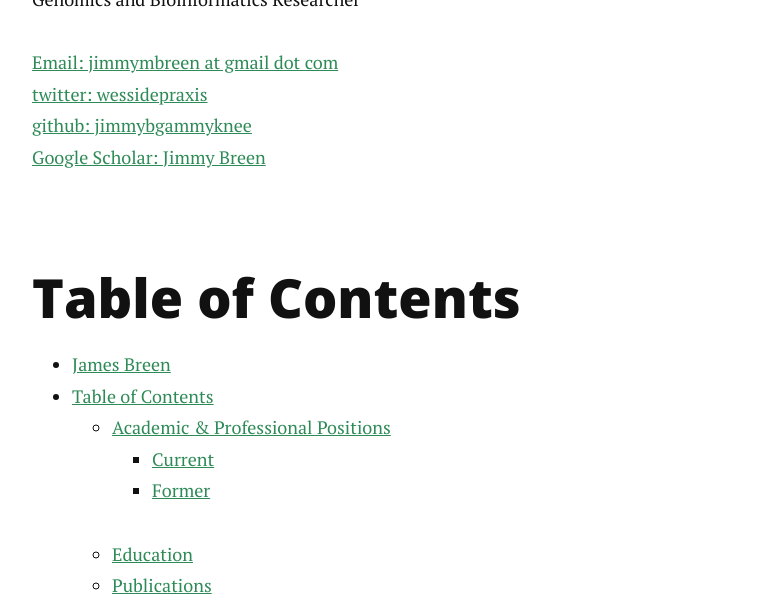
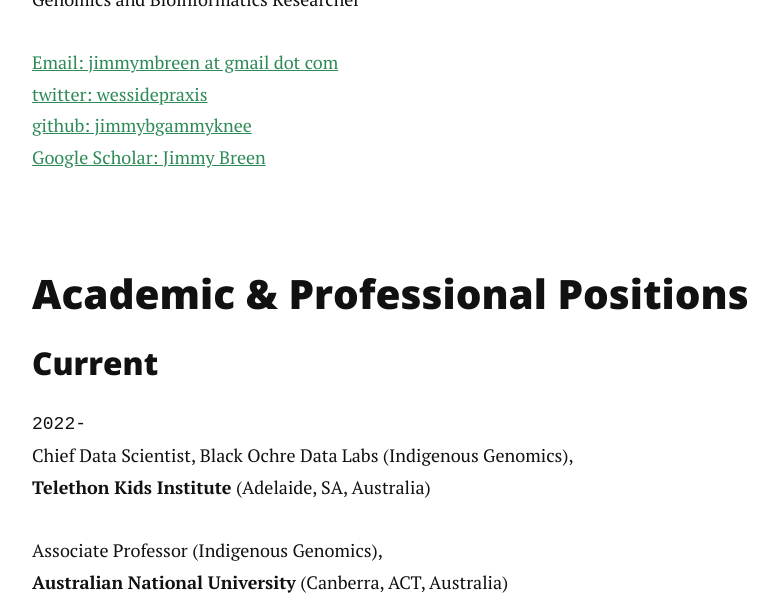
Before and after one commit to jimmybgammyknee/jimmybgammyknee.github.io, a Jekyll site: the page built from cv.md, in a window 1280 px wide and 1400 px high, scrolled down 375 px, cut to the strip 0-608 px from the top of the window. Shown: the whole strip, without its empty margins (208-986 px from the left). Built offline with Jekyll 4.4.1, drawn with Linux system fonts in a browser that asks for light colours; nearby versions of some CDN libraries; some of the changed text lies outside the part shown.

Commit message:
Update cv.md

```diff
--- a/cv.md
+++ b/cv.md
@@ -14,35 +14,6 @@
 [Google Scholar: Jimmy Breen](https://scholar.google.com.au/citations?user=gYMeouMAAAAJ&hl=en)<br>
 
 <br>
-
-# Table of Contents
-- [James Breen](#james-breen)
-- [Table of Contents](#table-of-contents)
-  - [Academic & Professional Positions](#academic--professional-positions)
-    - [Current](#current)
-    - [Former](#former)
-  - [Education](#education)
-  - [Publications](#publications)
-    - [Journal Articles](#journal-articles)
-    - [Consortium papers](#consortium-papers)
-    - [Book chapters](#book-chapters)
-  - [Competitive Grants & External Research Funding](#competitive-grants--external-research-funding)
-      - [Current](#current-1)
-      - [Completed](#completed)
-  - [Professional Associations & Committees](#professional-associations--committees)
-    - [Conference Proceeding](#conference-proceeding)
-    - [Conference submissions (as presenting author)](#conference-submissions-as-presenting-author)
-  - [Invited Presentations](#invited-presentations)
-  - [Other Media](#other-media)
-  - [Student Supervision](#student-supervision)
-    - [PhD](#phd)
-      - [Current](#current-2)
-      - [Completed](#completed-1)
-    - [MSc Biotechnology (All Primary Supervised)](#msc-biotechnology-all-primary-supervised)
-      - [Completed](#completed-2)
-    - [BSc (honours)](#bsc-honours)
-      - [Completed](#completed-3)
-  - [Awards](#awards)
 
 ## Academic & Professional Positions
 
```
Also changed, not shown: other parts of cv.md (+1 -1 lines).
